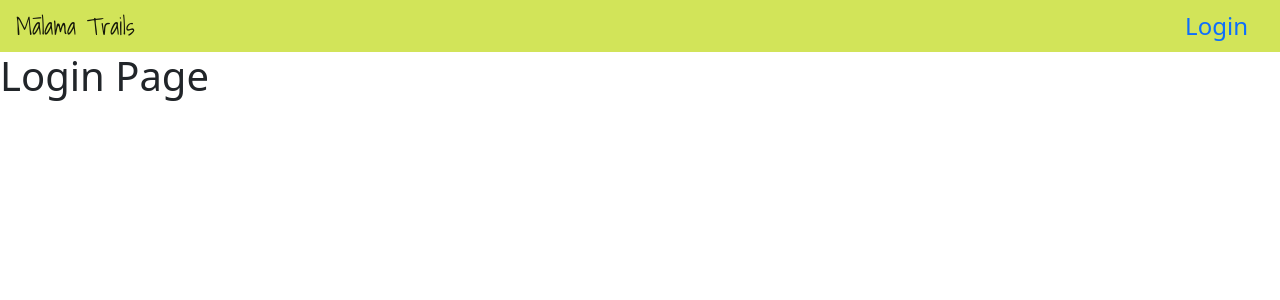
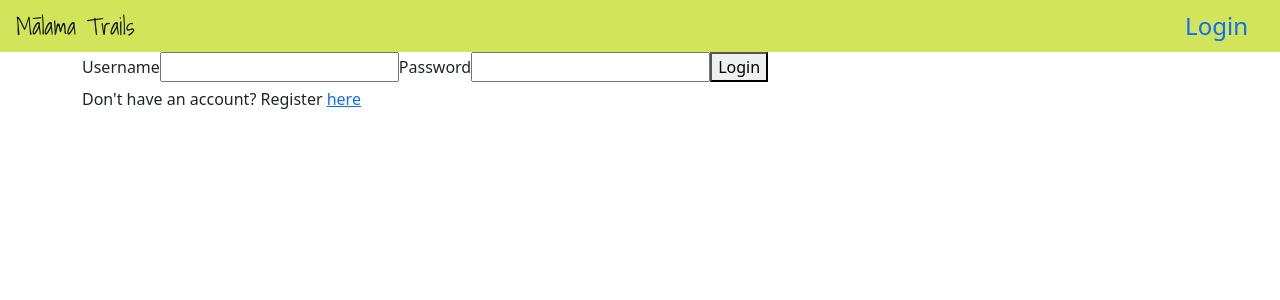
Before and after one commit to HACC2021/TK, a React (Create React App) app in the folder client/: page /login in a window 1280 px wide. Shown: the top 300 px of the page. Built offline with nearby package versions, Linux system fonts and the light colour scheme; some icons are missing.

Commit message:
basic login created

```diff
--- a/client/src/pages/Login.js
+++ b/client/src/pages/Login.js
@@ -1,10 +1,62 @@
+import React from 'react';
+ import { useFormik } from 'formik';
+ import Container from 'react-bootstrap/Container';
 
-function Login() {
-    return (
-        <div>
-            <h1>Login Page</h1>
-        </div>
-    )
-}
+ const validate = values => {
+   const errors = {};
 
-export default Login;
+   if (!values.username) {
+       errors.username = 'Required';
+   }
+
+   if (!values.password) {
+       errors.password = 'Required';
+   }
+
+   return errors;
+ };
+
+ function Login() {
+   const formik = useFormik({
+     initialValues: {
+       username: '',
+       password: '',
+     },
+     validate,
+     onSubmit: values => {
+       alert(JSON.stringify(values, null, 2));
+     },
+   });
+   return (
+       <Container>
+            <form onSubmit={formik.handleSubmit}>
+
+            <label htmlFor="username">Username</label>
+            <input
+                id="username"
+                name="username"
+                type="text"
+                onChange={formik.handleChange}
+                value={formik.values.username}
+            />
+            {formik.errors.username ? <div>{formik.errors.username}</div> : null}
+
+            <label htmlFor="password">Password</label>
+            <input
+                id="password"
+                name="password"
+                type="password"
+                onChange={formik.handleChange}
+                value={formik.values.password}
+            />
+            {formik.errors.password ? <div>{formik.errors.password}</div> : null}
+
+            <button type="submit">Login</button>
+            </form>
+
+            <p>Don't have an account? Register <a href='/register'>here</a></p>
+     </Container>
+   );
+ };
+
+ export default Login;
--- a/client/src/pages/Register.js
+++ b/client/src/pages/Register.js
@@ -1,8 +1,7 @@
 import React from 'react';
  import { useFormik } from 'formik';
+ import Container from 'react-bootstrap/Container';
 
- // A custom validation function. This must return an object
- // which keys are symmetrical to our values/initialValues
  const validate = values => {
    const errors = {};
 
@@ -57,6 +56,7 @@ import React from 'react';
      },
    });
    return (
+       <Container>
             <form onSubmit={formik.handleSubmit}>
 
             <label htmlFor="email">Email Address</label>
@@ -119,8 +119,11 @@ import React from 'react';
             />
             {formik.errors.confirmPassword ? <div>{formik.errors.confirmPassword}</div> : null}
 
-       <button type="submit">Submit</button>
+            <button type="submit">Register</button>
             </form>
+
+            <p>Already have an account? Login <a href='/login'>here</a></p>
+     </Container>
    );
  };
 
```
Lines whose indentation alone changed are shown as unchanged.
